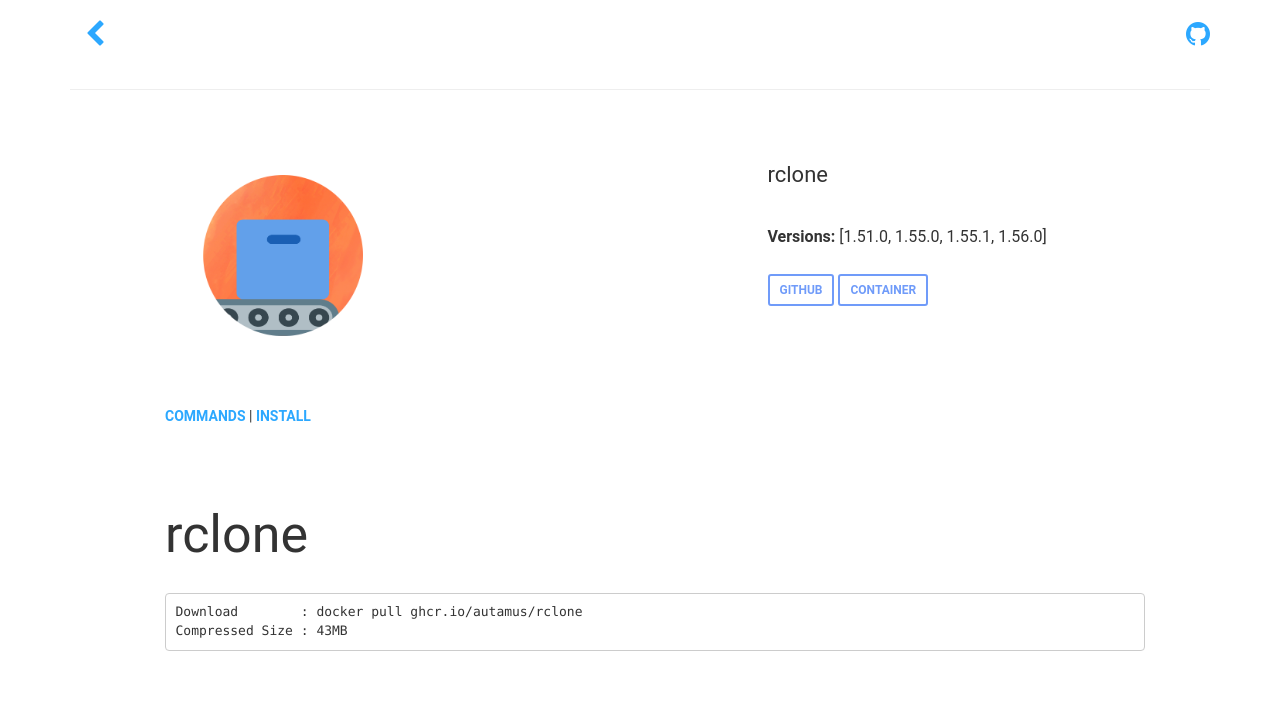
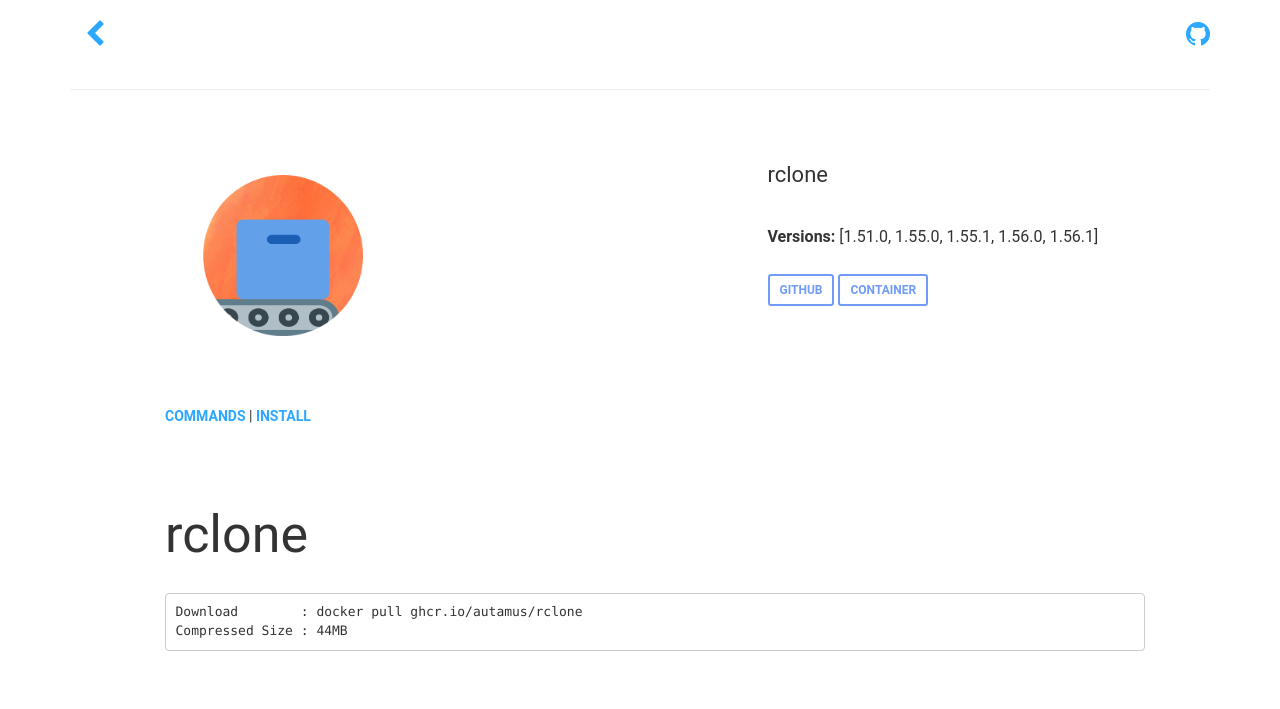
Before and after one commit to autamus/registry, a Jekyll site: the page built from _library/rclone.md, in a window 1280 px wide. Shown: the top 709 px of the page. Built offline with Jekyll 4.4.1, drawn with Linux system fonts in a browser that asks for light colours; nearby versions of some CDN libraries.

Commit message:
Update rclone to 1.56.1 at 2021-09-21 19:20:09.784083276 +0000 UTC m=+3.026491305

````diff
--- a/_library/rclone.md
+++ b/_library/rclone.md
@@ -7,8 +7,9 @@
 - 1.55.0
 - 1.55.1
 - 1.56.0
-updated_at: 2021-09-08T18:11:26.486578206Z
-size: 43MB
+- 1.56.1
+updated_at: 2021-09-21T19:20:07.610934431Z
+size: 44MB
 description: Rclone is a command line program to sync files and directories to and
   from various cloud storage providers
 container_url: https://github.com/orgs/autamus/packages/container/package/rclone
@@ -17,7 +18,7 @@
 # rclone
 ```bash
 Download        : docker pull ghcr.io/autamus/rclone
-Compressed Size : 43MB
+Compressed Size : 44MB
 ```
 
 ## Description
````
